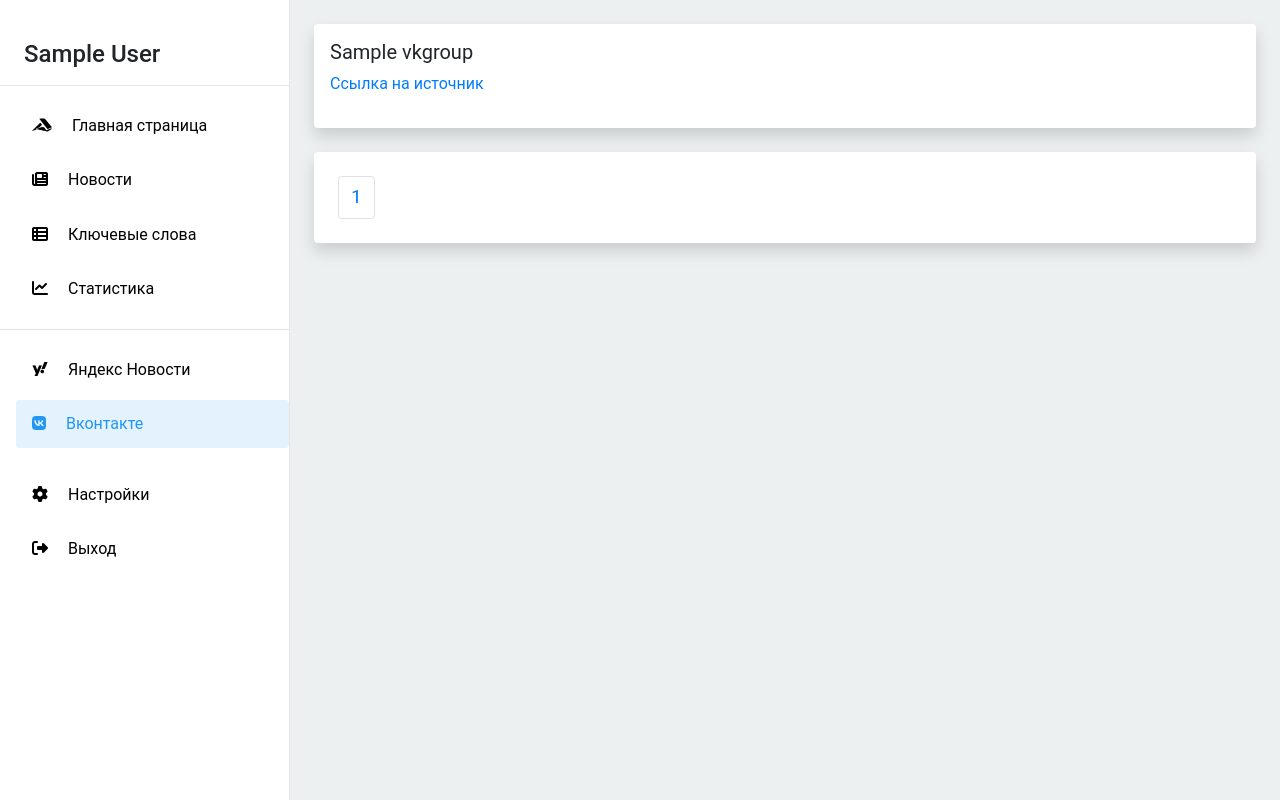
After one commit to easydush/news_trigger, a Django app: page /vk-source/ in a window 1280 px wide. The commit adds this page. Run offline with Django 3.2, Linux system fonts and the light colour scheme; a user stored in the database is signed in; tables that the repository leaves empty hold one stand-in row (values such as "Sample post"); some libraries are stand-ins or nearby versions.

Commit message:
added vk news to frontend

```diff
--- a/core/models.py
+++ b/core/models.py
@@ -95,6 +95,9 @@
     def __str__(self):
         return f'{self.name} - [{self.vk_id}]'
 
+    def link(self):
+        return f'https://vk.com/id{self.vk_id}'
+
     class Meta:
         ordering = ('name',)
 
@@ -117,7 +120,7 @@
     unchecked = UncheckedVKPost()
 
     def save(self, *args, **kwargs):
-        self.address = f'https://vk.com/{self.owner.id}_{self.id}'
+        self.address = f'https://vk.com/wall-{self.owner.vk_id}_{self.id}'
         super(VKPost, self).save(*args, **kwargs)
 
     class Meta:
--- a/core/tasks.py
+++ b/core/tasks.py
@@ -118,10 +118,9 @@
     for post in posts.iterator():
         text = post.text
         article_keywords_found_list = analyser.check_text(text)
-        print(article_keywords_found_list)
         if article_keywords_found_list:
             TriggerNews.objects.create(
-                title=post.id,
+                title=text[:200],
                 article_link=post.address,
                 description='',
                 news_type=TriggerNews.VK
--- a/core/templates/core/left_navigation_menu.html
+++ b/core/templates/core/left_navigation_menu.html
@@ -36,8 +36,8 @@
             </div>
         </a>
 
-        <a href="">
-            <div class="leftMenuItem {% if settings_page %} selected {% endif %}"><i class="mr-3 fa fa-vk"></i>
+        <a href="{% url 'core:vk_source' %}">
+            <div class="leftMenuItem {% if vk_source %} selected {% endif %}"><i class="mr-3 fa fa-vk"></i>
                 Вконтакте
             </div>
         </a>
--- /dev/null
+++ b/core/templates/core/vk_news.html
@@ -0,0 +1,36 @@
+{% extends 'core/base.html' %}
+
+{% block title %}
+    VK новости
+{% endblock %}
+{% block container %}
+    {% load humanize %}
+    <div class="main" id="main">
+
+        {% for source in object_list %}
+            <div class="shadow p-3 m-4 news-block rounded">
+                <h5 class="font-weight-normal">{{ source.name }}</h5>
+                <p><a href="{{ source.link }}">Ссылка на источник</a></p>
+            </div>
+        {% endfor %}
+
+        <div class="pagination shadow p-4 m-4 pt-3 mt-3 news-block rounded">
+            <span class="step-links">
+                {% if page_obj.has_previous %}
+                    <a href="?page=1" class="border rounded btn btn-outline-dark">1</a>
+                    <a href="?page={{ page_obj.previous_page_number }}" class="border rounded btn btn-outline-dark">previous</a>
+                {% endif %}
+
+                <span class="current">
+                    <a href="" class="border rounded btn btn-outline-primary">{{ page_obj.number }}</a>
+                </span>
+
+                {% if page_obj.has_next %}
+                    <a href="?page={{ page_obj.next_page_number }}" class="border rounded btn btn-outline-dark">next</a>
+                    <a href="?page={{ page_obj.paginator.num_pages }}"
+                       class="border rounded btn btn-outline-dark">{{ page_obj.paginator.num_pages }}</a>
+                {% endif %}
+            </span>
+        </div>
+    </div>
+{% endblock %}
--- a/core/urls.py
+++ b/core/urls.py
@@ -1,6 +1,6 @@
 from django.urls import path
 
-from core.views import HomeView, NewsView, KeyWords, YandexNewsSource, ToggleActiveKeyWorld
+from core.views import HomeView, NewsView, KeyWords, YandexNewsSource, ToggleActiveKeyWorld, VKNewsSource
 
 app_name = 'core'
 urlpatterns = [
@@ -8,6 +8,7 @@
     path('news/', NewsView.as_view(), name='news'),
     path('key-words/', KeyWords.as_view(), name='key_words'),
     path('yandex-source/', YandexNewsSource.as_view(), name='yandex_source'),
+    path('vk-source/', VKNewsSource.as_view(), name='vk_source'),
 
     # ajax
     path('toggle_active_keyword/', ToggleActiveKeyWorld.as_view(), name='toggle_active_keyword')
--- a/core/views.py
+++ b/core/views.py
@@ -5,7 +5,7 @@
 from django.views import View
 from django.views.generic import TemplateView, ListView
 
-from core.models import TriggerNews, TriggerPhrase, YandexNewsTopic
+from core.models import TriggerNews, TriggerPhrase, YandexNewsTopic, VKGroup
 
 
 class HomeView(LoginRequiredMixin, TemplateView):
@@ -75,10 +75,26 @@
         return context_data
 
 
+class VKNewsSource(LoginRequiredMixin, ListView):
+    """
+    Page with vk news sources
+    """
+
+    template_name = 'core/vk_news.html'
+    model = VKGroup
+    paginate_by = 6
+
+    def get_context_data(self, *, object_list=None, **kwargs):
+        context_data = super().get_context_data(**kwargs)
+        context_data['vk_source'] = True
+        return context_data
+
+
 class ToggleActiveKeyWorld(LoginRequiredMixin, View):
     """
     Toggle trigger word
     """
+
     def post(self, request):
         if request.is_ajax():
             word_id = request.POST.get('word_id', None)
```
Also changed, not shown: core/vk/vk_parser.py (+21 -12 lines), news_trigger/celery.py (+17 -1 lines).
